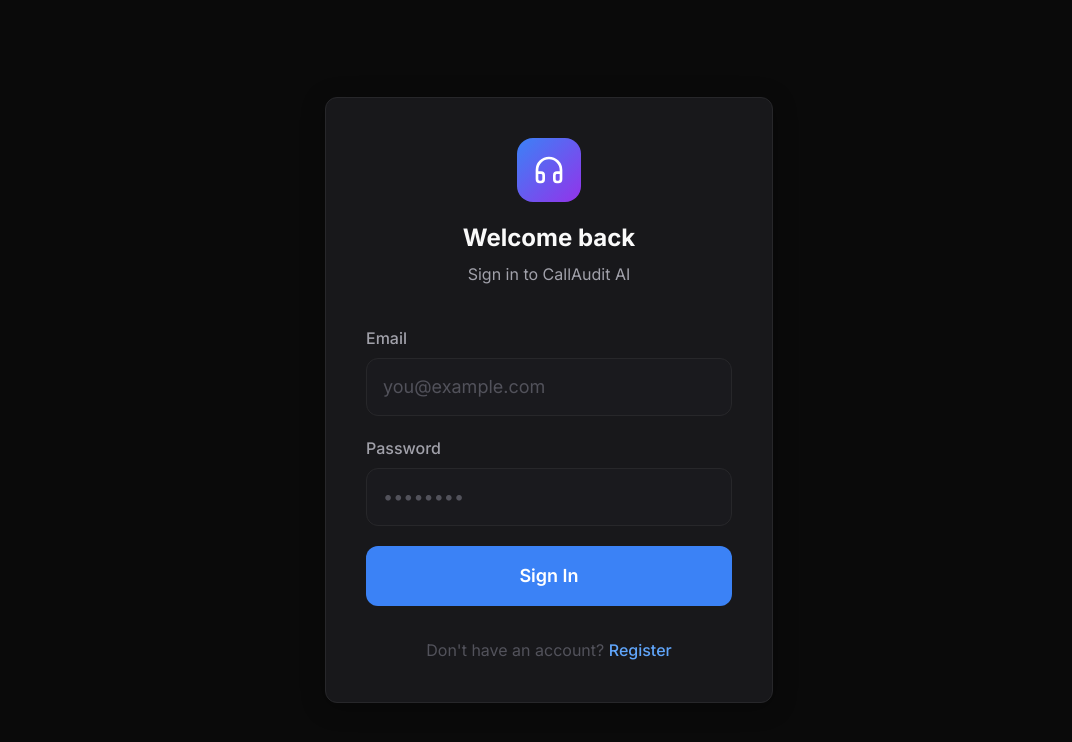
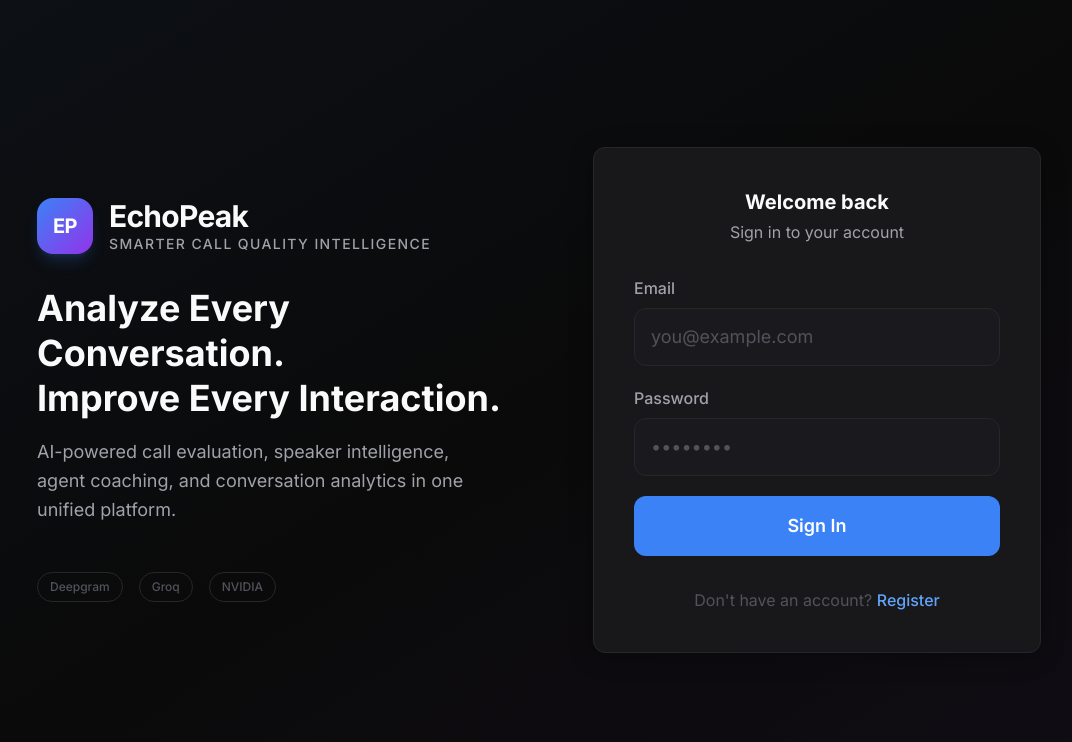
Before and after one commit to SanthoshG0wda/QA_Agent_frontend, a React (Vite) app: page /login in a window 1280 px wide. Shown: the top 742 px of the page, without its empty margins (91-1163 px from the left). Built offline with nearby package versions, Linux system fonts and the light colour scheme; no server answers.

Commit message:
Stop tracking node_modules

```diff
--- a/index.html
+++ b/index.html
@@ -3,7 +3,8 @@
   <head>
     <meta charset="UTF-8" />
     <meta name="viewport" content="width=device-width, initial-scale=1.0" />
-    <title>CallAudit AI - Call Quality Intelligence</title>
+    <title>EchoPeak — Smarter Call Quality Intelligence</title>
+    <meta name="description" content="EchoPeak - Smarter Call Quality Intelligence powered by AI conversation analytics." />
     <link rel="preconnect" href="https://fonts.googleapis.com" />
     <link rel="preconnect" href="https://fonts.gstatic.com" crossorigin />
     <link href="https://fonts.googleapis.com/css2?family=Inter:wght@400;500;600;700&display=swap" rel="stylesheet" />
--- a/package.json
+++ b/package.json
@@ -1,5 +1,5 @@
 {
-  "name": "call-qa-frontend",
+  "name": "echopeak-frontend",
   "private": true,
   "version": "1.0.0",
   "type": "module",
--- a/src/components/UploadForm.jsx
+++ b/src/components/UploadForm.jsx
@@ -28,7 +28,7 @@
   return (
     <div className="card p-8">
       <h2 className="text-xl font-bold text-[#FAFAFA] mb-2">Upload Call Recording</h2>
-      <p className="text-base text-[#A1A1AA] mb-8">Upload an audio file to analyze and evaluate call quality</p>
+      <p className="text-base text-[#A1A1AA] mb-8">Upload a call recording and let EchoPeak analyze it for quality intelligence</p>
       <form onSubmit={handleSubmit} className="space-y-6">
         <div
           onClick={() => inputRef.current?.click()}
--- a/src/layout/Sidebar.jsx
+++ b/src/layout/Sidebar.jsx
@@ -50,12 +50,12 @@
       } lg:translate-x-0`}>
         <div className="p-7 border-b border-surface-border">
           <div className="flex items-center gap-3">
-            <div className="w-11 h-11 rounded-xl bg-gradient-to-br from-accent to-purple-600 flex items-center justify-center">
-              <Headphones size={22} className="text-white" />
+            <div className="w-11 h-11 rounded-xl bg-gradient-to-br from-accent to-purple-600 flex items-center justify-center text-white font-extrabold text-lg tracking-tight">
+              EP
             </div>
             <div>
-              <h2 className="text-lg font-bold text-[#FAFAFA]">CallAudit</h2>
-              <p className="text-xs text-[#A1A1AA] tracking-widest uppercase font-medium">AI Intelligence</p>
+              <h2 className="text-lg font-bold text-[#FAFAFA] tracking-tight">EchoPeak</h2>
+              <p className="text-[10px] text-[#A1A1AA] tracking-widest uppercase font-medium">Smarter Call Quality Intelligence</p>
             </div>
           </div>
         </div>
--- a/src/pages/Agents.jsx
+++ b/src/pages/Agents.jsx
@@ -41,7 +41,7 @@
         ) : agents.length === 0 ? (
           <EmptyState
             title="No agents yet"
-            description="Create your first agent to start tracking call quality and performance."
+            description="Create your first agent to start tracking performance with EchoPeak."
             actionLabel="Add Agent"
             onAction={() => navigate('/agents/new')}
           />
--- a/src/pages/Calls.jsx
+++ b/src/pages/Calls.jsx
@@ -52,7 +52,7 @@
         ) : calls.length === 0 ? (
           <EmptyState
             title="No calls found"
-            description="Upload a call recording to get started."
+            description="Upload your first call and let EchoPeak uncover actionable insights."
             actionLabel="Upload Call"
             onAction={() => navigate('/upload')}
           />
--- a/src/pages/Evaluations.jsx
+++ b/src/pages/Evaluations.jsx
@@ -48,7 +48,7 @@
         ) : filtered.length === 0 ? (
           <EmptyState
             title={search ? 'No matching evaluations' : 'No evaluations yet'}
-            description={search ? 'Try a different search term' : 'Upload a call to generate the first evaluation.'}
+            description={search ? 'Try a different search term' : 'Upload a call to generate your first EchoPeak analysis.'}
             actionLabel={search ? undefined : 'Upload Call'}
             onAction={search ? undefined : () => navigate('/upload')}
           />
--- a/src/pages/Login.jsx
+++ b/src/pages/Login.jsx
@@ -3,7 +3,7 @@
 import { motion } from 'framer-motion'
 import { login } from '../services/api'
 import { useAuth } from '../context/AuthContext'
-import { Headphones, Loader2 } from 'lucide-react'
+import { Loader2 } from 'lucide-react'
 
 export default function Login() {
   const navigate = useNavigate()
@@ -29,19 +29,49 @@
   }
 
   return (
-    <div className="min-h-screen bg-surface flex items-center justify-center p-6">
+    <div className="min-h-screen bg-surface flex items-center justify-center p-6 relative overflow-hidden">
+      <div className="absolute inset-0 bg-gradient-to-br from-accent/5 via-transparent to-purple-600/5 pointer-events-none" />
+      <div className="grid lg:grid-cols-2 gap-12 items-center max-w-5xl w-full relative z-10">
+        <motion.div
+          initial={{ opacity: 0, x: -20 }}
+          animate={{ opacity: 1, x: 0 }}
+          className="hidden lg:block space-y-8"
+        >
+          <div className="flex items-center gap-4">
+            <div className="w-14 h-14 rounded-2xl bg-gradient-to-br from-accent to-purple-600 flex items-center justify-center text-white font-extrabold text-xl tracking-tight shadow-lg shadow-accent/20">
+              EP
+            </div>
+            <div>
+              <h1 className="text-3xl font-bold text-[#FAFAFA] tracking-tight">EchoPeak</h1>
+              <p className="text-sm text-[#A1A1AA] tracking-widest uppercase font-medium">Smarter Call Quality Intelligence</p>
+            </div>
+          </div>
+          <div className="space-y-4">
+            <h2 className="text-4xl font-bold text-[#FAFAFA] leading-tight">Analyze Every Conversation.<br />Improve Every Interaction.</h2>
+            <p className="text-lg text-[#A1A1AA] leading-relaxed max-w-md">AI-powered call evaluation, speaker intelligence, agent coaching, and conversation analytics in one unified platform.</p>
+          </div>
+          <div className="flex gap-4 pt-4">
+            {['Deepgram', 'Groq', 'NVIDIA'].map(p => (
+              <span key={p} className="text-xs text-[#52525B] font-medium px-3 py-1.5 rounded-full border border-surface-border">{p}</span>
+            ))}
+          </div>
+        </motion.div>
         <motion.div
           initial={{ opacity: 0, y: 20 }}
           animate={{ opacity: 1, y: 0 }}
-        className="w-full max-w-md"
+          className="w-full max-w-md mx-auto"
         >
           <div className="card p-10">
-          <div className="text-center mb-10">
-            <div className="w-16 h-16 rounded-2xl bg-gradient-to-br from-accent to-purple-600 flex items-center justify-center mx-auto mb-5">
-              <Headphones size={32} className="text-white" />
+            <div className="text-center mb-10 lg:hidden">
+              <div className="w-14 h-14 rounded-2xl bg-gradient-to-br from-accent to-purple-600 flex items-center justify-center mx-auto mb-4 text-white font-extrabold text-lg tracking-tight">
+                EP
               </div>
-            <h1 className="text-2xl font-bold text-[#FAFAFA]">Welcome back</h1>
-            <p className="text-base text-[#A1A1AA] mt-2">Sign in to CallAudit AI</p>
+              <h1 className="text-2xl font-bold text-[#FAFAFA]">EchoPeak</h1>
+              <p className="text-sm text-[#A1A1AA] mt-1">Smarter Call Quality Intelligence</p>
+            </div>
+            <div className="text-center mb-8">
+              <h2 className="text-xl font-bold text-[#FAFAFA]">Welcome back</h2>
+              <p className="text-base text-[#A1A1AA] mt-1">Sign in to your account</p>
             </div>
           <form onSubmit={handleSubmit} className="space-y-5">
             <div>
@@ -76,5 +106,6 @@
           </div>
         </motion.div>
       </div>
+    </div>
   )
 }
--- a/src/pages/Register.jsx
+++ b/src/pages/Register.jsx
@@ -3,7 +3,7 @@
 import { motion } from 'framer-motion'
 import { register } from '../services/api'
 import { useAuth } from '../context/AuthContext'
-import { Headphones, Loader2 } from 'lucide-react'
+import { Loader2 } from 'lucide-react'
 
 export default function Register() {
   const navigate = useNavigate()
@@ -30,19 +30,24 @@
   }
 
   return (
-    <div className="min-h-screen bg-surface flex items-center justify-center p-6">
+    <div className="min-h-screen bg-surface flex items-center justify-center p-6 relative overflow-hidden">
+      <div className="absolute inset-0 bg-gradient-to-br from-accent/5 via-transparent to-purple-600/5 pointer-events-none" />
       <motion.div
         initial={{ opacity: 0, y: 20 }}
         animate={{ opacity: 1, y: 0 }}
-        className="w-full max-w-md"
+        className="w-full max-w-md relative z-10"
       >
         <div className="card p-10">
           <div className="text-center mb-10">
-            <div className="w-16 h-16 rounded-2xl bg-gradient-to-br from-accent to-purple-600 flex items-center justify-center mx-auto mb-5">
-              <Headphones size={32} className="text-white" />
+            <div className="w-14 h-14 rounded-2xl bg-gradient-to-br from-accent to-purple-600 flex items-center justify-center mx-auto mb-4 text-white font-extrabold text-lg tracking-tight">
+              EP
             </div>
-            <h1 className="text-2xl font-bold text-[#FAFAFA]">Create account</h1>
-            <p className="text-base text-[#A1A1AA] mt-2">Get started with CallAudit AI</p>
+            <h1 className="text-2xl font-bold text-[#FAFAFA]">EchoPeak</h1>
+            <p className="text-sm text-[#A1A1AA] mt-1">Smarter Call Quality Intelligence</p>
+            <div className="mt-6 pt-6 border-t border-surface-border">
+              <h2 className="text-xl font-bold text-[#FAFAFA]">Create account</h2>
+              <p className="text-base text-[#A1A1AA] mt-1">Get started with EchoPeak</p>
+            </div>
           </div>
           <form onSubmit={handleSubmit} className="space-y-5">
             <div>
--- a/src/pages/UploadPage.jsx
+++ b/src/pages/UploadPage.jsx
@@ -30,7 +30,7 @@
           <h1 className="text-3xl font-bold text-[#FAFAFA] flex items-center gap-3">
             <Upload size={28} className="text-accent" /> Upload Call
           </h1>
-          <p className="text-base text-[#A1A1AA] mt-2">Upload a call recording for AI-powered QA evaluation</p>
+          <p className="text-base text-[#A1A1AA] mt-2">Upload a call recording for EchoPeak AI analysis</p>
         </div>
         <UploadForm onEvaluate={handleUpload} loading={loading} error={error} />
         {!loading && <EvaluationList />}
```
Also changed, not shown: src/pages/ProcessingPage.jsx (+6 -6 lines), src/pages/ResultsPage.jsx (+9 -0 lines). Lines whose indentation alone changed are shown as unchanged.
